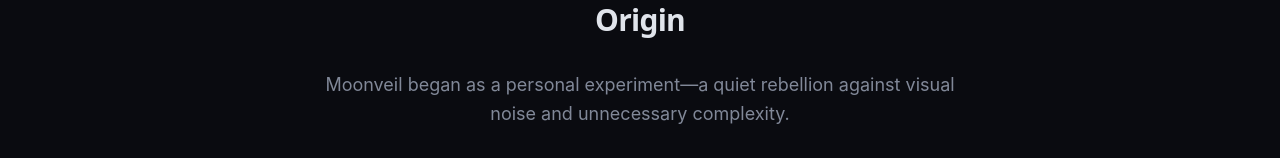
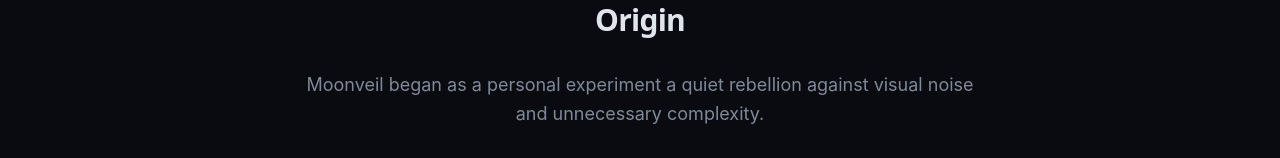
Before and after one commit to praizeTheFool/Moonveil-web, a React (Vite) app: page / in a window 1280 px wide. Shown: the part 789-947 px from the top of the page. Built offline with nearby package versions, Linux system fonts and the light colour scheme; the HTML template or start-up script is replaced by a standard one.

Commit message:
Update HomePage.tsx

```diff
--- a/src/pages/HomePage.tsx
+++ b/src/pages/HomePage.tsx
@@ -79,7 +79,7 @@ export default function HomePage() {
 
             <div className="space-y-6 prose-moon text-center animate-fade-in-up animation-delay-100">
               <p className="text-lg leading-relaxed">
-                Moonveil began as a personal experiment—a quiet rebellion against visual noise
+                Moonveil began as a personal experiment a quiet rebellion against visual noise
                 and unnecessary complexity.
               </p>
               <p className="text-lg leading-relaxed">
```
